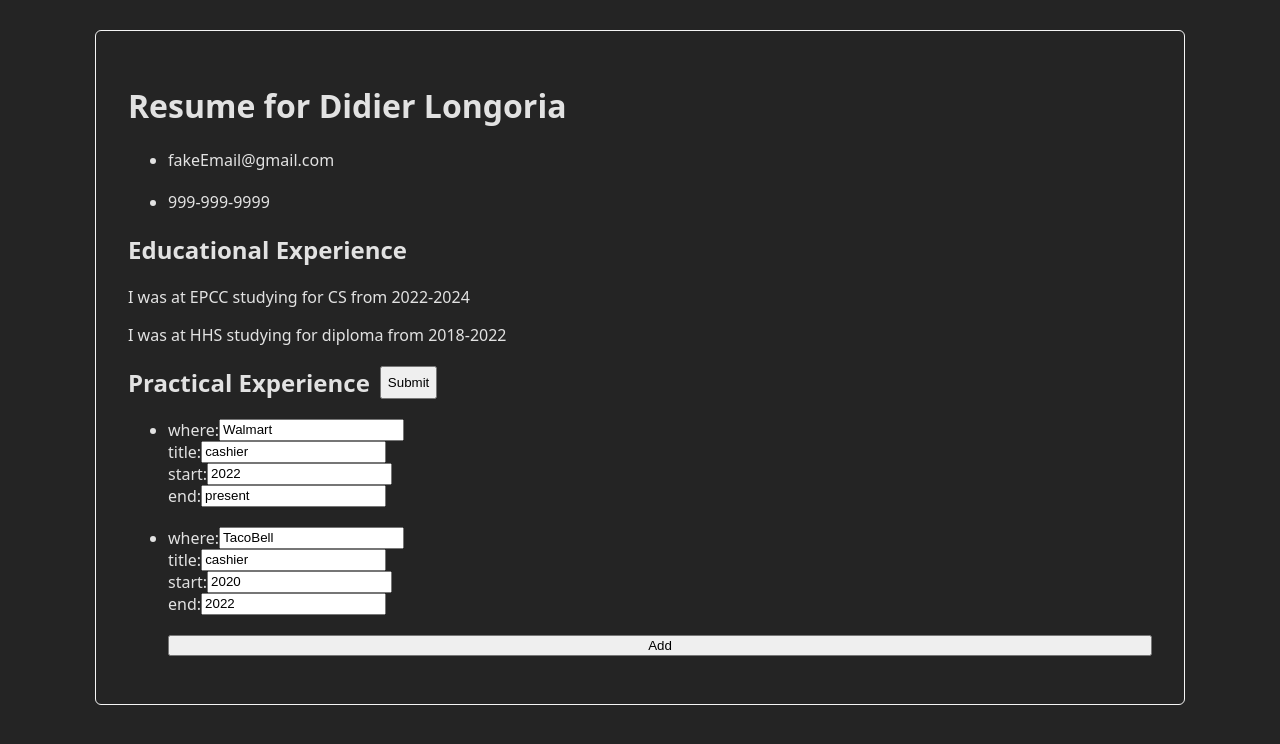
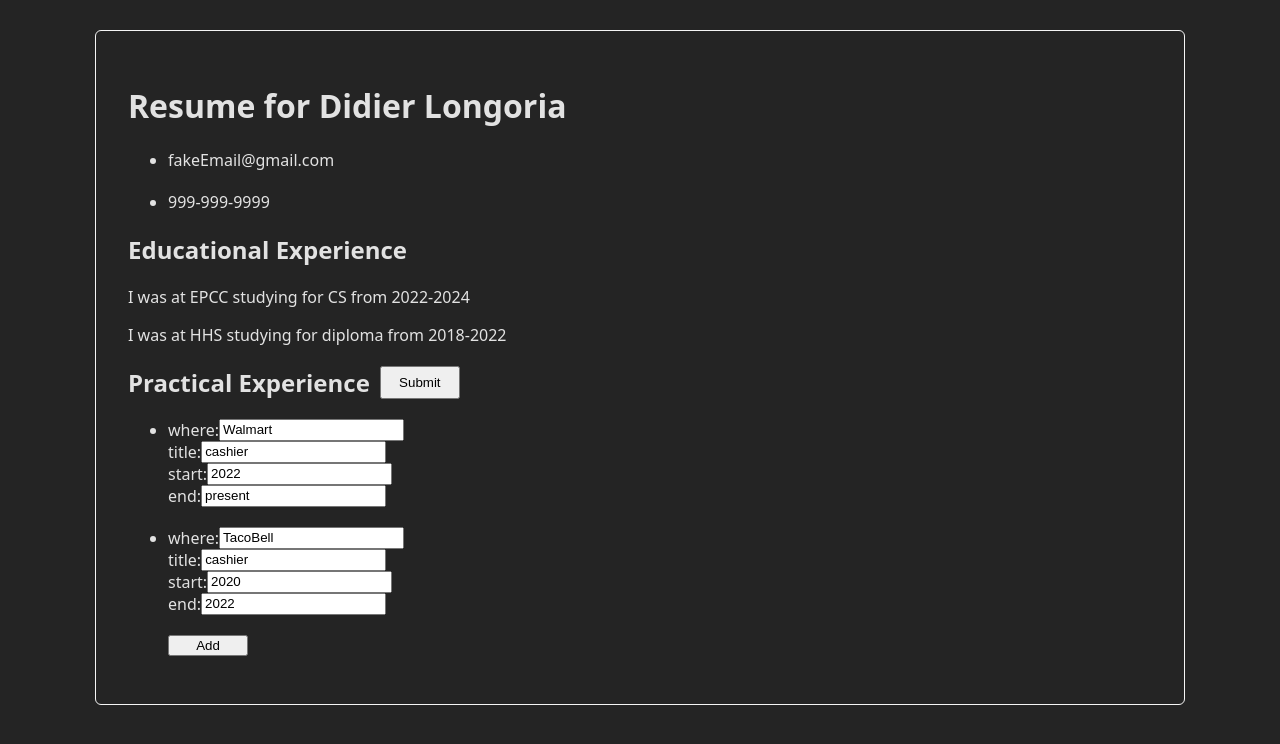
Before and after one commit to DogGotSwag/cvApplication, a React (Vite) app: page / in a window 1280 px wide. Shown: the top 744 px of the page. Built offline with nearby package versions, Linux system fonts and the light colour scheme.

Commit message:
adjust button size
now add button will not expand to fill all available width

```diff
--- a/src/App.css
+++ b/src/App.css
@@ -17,6 +17,7 @@
 
 button{
   cursor: pointer;
+  width: 80px;
 }
 
 ul{
```
